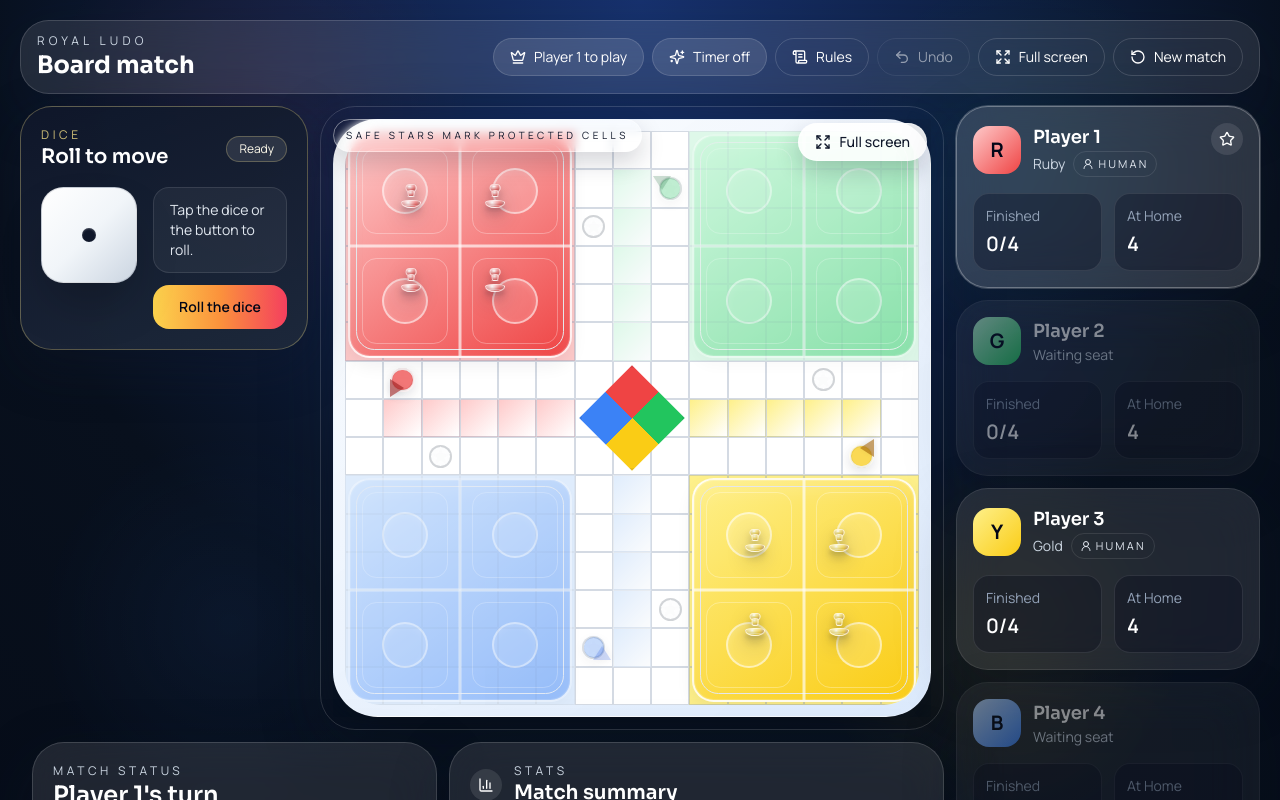
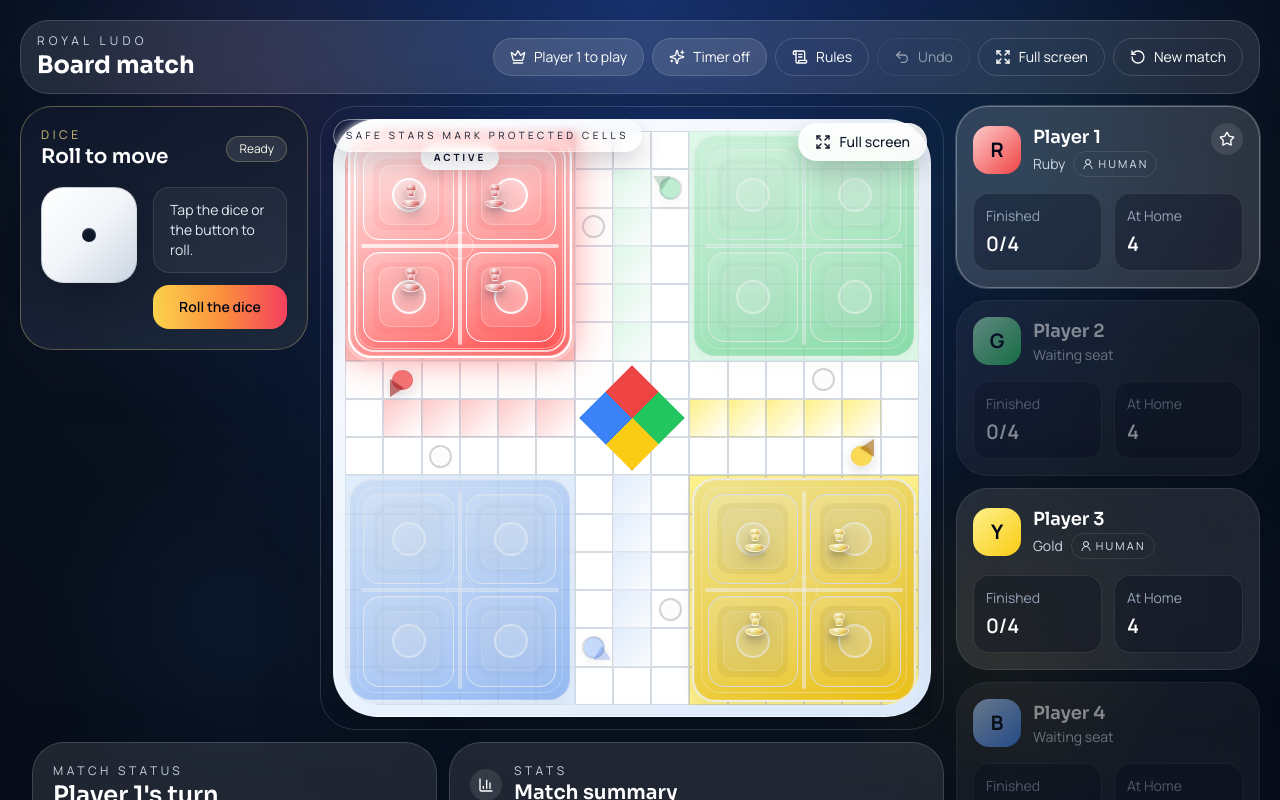
Before and after one commit to Habib1ur/royal_ludo, a React (Vite) app: page / in a window 1280 px wide. Both pictures are taken after a click on the button "Start game". Shown: the top 800 px of the page. Built offline with nearby package versions, Linux system fonts and the light colour scheme.

Commit message:
light added

```diff
--- a/src/App.tsx
+++ b/src/App.tsx
@@ -146,6 +146,24 @@ function App() {
       return;
     }
     await boardViewportRef.current.requestFullscreen();
+  };
+
+  const clampDiceOffset = (offset: { x: number; y: number }) => {
+    const boardEl = boardViewportRef.current;
+    if (!boardEl) {
+      return offset;
+    }
+
+    const rect = boardEl.getBoundingClientRect();
+    const dieSize = isMobileViewport ? 64 : 80;
+    const padding = 16;
+    const maxX = Math.max(0, rect.width / 2 - dieSize / 2 - padding);
+    const maxY = Math.max(0, rect.height / 2 - dieSize / 2 - padding);
+
+    return {
+      x: Math.max(-maxX, Math.min(maxX, offset.x)),
+      y: Math.max(-maxY, Math.min(maxY, offset.y)),
+    };
   };
 
   const fullscreenDicePosition = (() => {
@@ -297,7 +315,7 @@ function App() {
 
   return (
     <div
-      className={`min-h-screen overflow-hidden transition-colors ${
+      className={`${options.performanceMode && isMobileViewport ? 'mobile-performance ' : ''}min-h-screen overflow-hidden transition-colors ${
         theme === 'dark'
           ? 'bg-[radial-gradient(circle_at_top,#17326f_0%,#08101d_40%,#030712_100%)] text-white'
           : 'bg-[radial-gradient(circle_at_top,#f8fbff_0%,#dbeafe_38%,#eff6ff_100%)] text-slate-950'
@@ -354,7 +372,7 @@ function App() {
             <div ref={boardViewportRef} className={`relative min-h-0 rounded-[1.6rem] border border-white/15 bg-white/8 p-2 shadow-glass ${options.performanceMode && !isFullscreen ? '' : 'backdrop-blur-xl'} sm:rounded-[2.2rem] sm:p-3 ${isFullscreen ? 'h-screen w-screen overflow-hidden rounded-none border-0 bg-[radial-gradient(circle_at_top,#17326f_0%,#08101d_46%,#030712_100%)] p-2 sm:p-3' : ''}`}>
               <div className={`mx-auto h-full overflow-auto ${isFullscreen ? 'w-full max-w-none touch-pan-x touch-pan-y' : 'min-h-[22rem] w-full max-w-[min(98vw,1120px)] sm:min-h-[26rem] xl:max-h-[calc(100vh-11rem)]'}`}>
                 <div className="flex h-full min-w-max items-center justify-center transition-transform duration-200" style={{ transform: `scale(${boardScale})`, transformOrigin: 'center center' }}>
-                  <Board tokens={tokens} playersEnabled={playersEnabledMap} selectableTokenIds={options.showHints ? selectableTokenIds : []} onTokenSelect={handleMoveToken} onStepSound={sounds.playStep} compactMode={!isFullscreen} lowPerformanceMode={options.performanceMode} />
+                  <Board tokens={tokens} playersEnabled={playersEnabledMap} selectableTokenIds={options.showHints ? selectableTokenIds : []} activePlayerColor={currentPlayer?.color} onTokenSelect={handleMoveToken} onStepSound={sounds.playStep} compactMode={!isFullscreen} lowPerformanceMode={options.performanceMode} />
                 </div>
               </div>
 
@@ -381,7 +399,7 @@ function App() {
                     draggableFullscreen={currentPlayer?.kind !== 'ai'}
                     dragOffset={diceDragOffset}
                     onFullscreenDragMove={(offset: { x: number; y: number }) =>
-                      setDiceDragOffset(offset)
+                      setDiceDragOffset(clampDiceOffset(offset))
                     }
                     onRoll={handleRoll}
                     onManualSubmit={useManualDice}
--- a/src/components/Board.tsx
+++ b/src/components/Board.tsx
@@ -20,6 +20,7 @@ type BoardProps = {
   tokens: Token[];
   playersEnabled: Record<PlayerColor, boolean>;
   selectableTokenIds: string[];
+  activePlayerColor?: PlayerColor;
   onTokenSelect: (tokenId: string) => void;
   onStepSound?: () => void;
   compactMode?: boolean;
@@ -302,7 +303,7 @@ const PawnToken = memo(function PawnToken({
   );
 });
 
-export function Board({ tokens, playersEnabled, selectableTokenIds, onTokenSelect, onStepSound, compactMode = false, lowPerformanceMode = false }: BoardProps) {
+export function Board({ tokens, playersEnabled, selectableTokenIds, activePlayerColor, onTokenSelect, onStepSound, compactMode = false, lowPerformanceMode = false }: BoardProps) {
   const visibleTokens = useMemo(() => tokens.filter((token) => playersEnabled[token.owner]), [tokens, playersEnabled]);
   const tokenOffsets = compactMode ? tokenOffsetsCompact : tokenOffsetsRegular;
 
@@ -358,40 +359,56 @@ export function Board({ tokens, playersEnabled, selectableTokenIds, onTokenSelec
           const bounds = YARD_BOUNDS[player];
           const meta = PLAYER_META[player];
           const slots = compactMode ? COMPACT_HOME_SLOTS[player] : HOME_SLOTS[player];
+          const isEnabled = playersEnabled[player];
+          const isActiveYard = activePlayerColor === player;
           return (
             <div
               key={`${player}-home-panel`}
-              className="pointer-events-none absolute z-0 overflow-hidden rounded-[1.35rem] border-2"
+              className="pointer-events-none absolute z-0 overflow-hidden rounded-[1.45rem] border-2 transition-all duration-300"
               style={{
                 left: `${bounds.colStart * CELL_PERCENT + HOME_PANEL_INSET}%`,
                 top: `${bounds.rowStart * CELL_PERCENT + HOME_PANEL_INSET}%`,
                 width: `${HOME_PANEL_SIZE}%`,
                 height: `${HOME_PANEL_SIZE}%`,
-                background: `linear-gradient(145deg, ${meta.soft}, ${meta.color})`,
-                borderColor: 'rgba(255,255,255,0.88)',
-                boxShadow: `inset 0 0 0 1px rgba(255,255,255,0.18), inset 0 10px 18px rgba(255,255,255,0.14), 0 8px 18px rgba(15,23,42,0.06)`,
-                opacity: playersEnabled[player] ? 1 : 0.45,
+                background: `linear-gradient(150deg, ${meta.soft}, ${meta.color})`,
+                borderColor: isActiveYard ? 'rgba(255,255,255,1)' : 'rgba(255,255,255,0.88)',
+                boxShadow: isActiveYard
+                  ? `inset 0 0 0 1px rgba(255,255,255,0.28), inset 0 16px 28px rgba(255,255,255,0.2), 0 0 0 4px rgba(255,255,255,0.2), 0 0 24px ${meta.tokenShadow}, 0 0 48px ${meta.tokenShadow}`
+                  : `inset 0 0 0 1px rgba(255,255,255,0.18), inset 0 10px 18px rgba(255,255,255,0.12), 0 8px 18px rgba(15,23,42,0.06)`,
+                opacity: isEnabled ? 1 : 0.45,
+                filter: isActiveYard ? 'brightness(1.1) saturate(1.08)' : 'brightness(0.94)',
               }}
             >
-              <div className="absolute inset-[2.5%] rounded-[1.15rem] border border-white/28" />
-              <div className="absolute left-1/2 top-0 h-full w-[3px] -translate-x-1/2 bg-white/65" />
-              <div className="absolute left-0 top-1/2 h-[3px] w-full -translate-y-1/2 bg-white/65" />
-              <div className="absolute inset-0 grid grid-cols-2 grid-rows-2">
+              {isActiveYard ? (
+                <>
+                  <div className="absolute inset-[1.5%] rounded-[1.3rem] border-2 border-white/65 shadow-[0_0_18px_rgba(255,255,255,0.32)]" />
+                  <div className="absolute left-1/2 top-[4%] z-[2] -translate-x-1/2 rounded-full border border-white/70 bg-white/90 px-3 py-1 text-[10px] font-extrabold uppercase tracking-[0.28em] text-slate-900 shadow-[0_8px_20px_rgba(15,23,42,0.2)]">
+                    Active
+                  </div>
+                </>
+              ) : null}
+              <div className="absolute inset-[3%] rounded-[1.2rem] border border-white/30 bg-[linear-gradient(180deg,rgba(255,255,255,0.12),rgba(255,255,255,0.02))]" />
+              <div className="absolute left-1/2 top-[5%] h-[90%] w-[4px] -translate-x-1/2 rounded-full bg-white/55 shadow-[0_0_10px_rgba(255,255,255,0.18)]" />
+              <div className="absolute left-[5%] top-1/2 h-[4px] w-[90%] -translate-y-1/2 rounded-full bg-white/55 shadow-[0_0_10px_rgba(255,255,255,0.18)]" />
+              <div className="absolute inset-[6%] grid grid-cols-2 grid-rows-2 gap-[6%]">
                 {slots.map((_, index) => (
-                  <div key={`${player}-slot-${index}`} className="relative">
-                    <div className="absolute inset-[8%] rounded-[0.95rem] bg-white/8" />
-                    <div className="absolute inset-[11%] rounded-[0.9rem] border border-white/30 bg-white/12" />
+                  <div key={`${player}-slot-${index}`} className="relative overflow-hidden rounded-[1rem] border border-white/26 bg-[linear-gradient(180deg,rgba(255,255,255,0.18),rgba(255,255,255,0.06))] shadow-[inset_0_1px_0_rgba(255,255,255,0.22)]">
+                    <div className="absolute inset-[10%] rounded-[0.8rem] bg-black/5" />
+                    <div className="absolute inset-[16%] rounded-[0.75rem] border border-white/20 bg-white/10" />
                     <div
-                      className="absolute inset-[29%] rounded-full border-2"
+                      className="absolute inset-[31%] rounded-full border-2"
                       style={{
-                        borderColor: 'rgba(255,255,255,0.55)',
-                        background: 'rgba(255,255,255,0.14)',
-                        boxShadow: 'inset 0 2px 6px rgba(255,255,255,0.12)',
+                        borderColor: isActiveYard ? 'rgba(255,255,255,0.7)' : 'rgba(255,255,255,0.56)',
+                        background: 'rgba(255,255,255,0.18)',
+                        boxShadow: isActiveYard
+                          ? 'inset 0 2px 8px rgba(255,255,255,0.18), 0 0 12px rgba(255,255,255,0.12)'
+                          : 'inset 0 2px 6px rgba(255,255,255,0.12)',
                       }}
                     />
                   </div>
                 ))}
               </div>
+              <div className="absolute left-1/2 top-1/2 h-[13%] w-[13%] -translate-x-1/2 -translate-y-1/2 rounded-full border border-white/35 bg-white/18 shadow-[inset_0_2px_8px_rgba(255,255,255,0.14)]" />
             </div>
           );
         })}
--- a/src/styles.css
+++ b/src/styles.css
@@ -158,6 +158,8 @@ input {
   background: rgba(255, 255, 255, 0.28);
 }
 
+
+
 .pawn-piece-active {
   filter: drop-shadow(0 0 12px rgba(255, 255, 255, 0.9)) drop-shadow(0 0 14px rgba(255, 255, 255, 0.32));
 }
@@ -216,6 +218,44 @@ input {
   filter: none;
 }
 
+
+.mobile-performance .shadow-glass {
+  box-shadow: 0 10px 22px rgba(15, 23, 42, 0.14) !important;
+}
+
+.mobile-performance .shadow-board {
+  box-shadow: 0 14px 34px rgba(15, 23, 42, 0.18) !important;
+}
+
+.mobile-performance .backdrop-blur-xl,
+.mobile-performance .backdrop-blur-md,
+.mobile-performance .backdrop-blur-sm,
+.mobile-performance .backdrop-blur-2xl {
+  -webkit-backdrop-filter: none !important;
+  backdrop-filter: none !important;
+}
+
+.mobile-performance .pawn-piece-active {
+  filter: drop-shadow(0 0 8px rgba(255, 255, 255, 0.48)) !important;
+}
+
+.mobile-performance .pawn-cap,
+.mobile-performance .pawn-neck,
+.mobile-performance .pawn-base {
+  box-shadow:
+    inset 0 1px 2px rgba(255, 255, 255, 0.46),
+    inset 0 -2px 3px rgba(0, 0, 0, 0.12),
+    0 2px 4px rgba(15, 23, 42, 0.12) !important;
+}
+
+.mobile-performance .safe-star {
+  filter: none !important;
+}
+
+.mobile-performance .safe-cell-ring {
+  box-shadow: none !important;
+}
+
 @media (max-width: 768px) {
   .pawn-piece {
     height: clamp(1.3rem, 5.4vw, 1.8rem);
```
